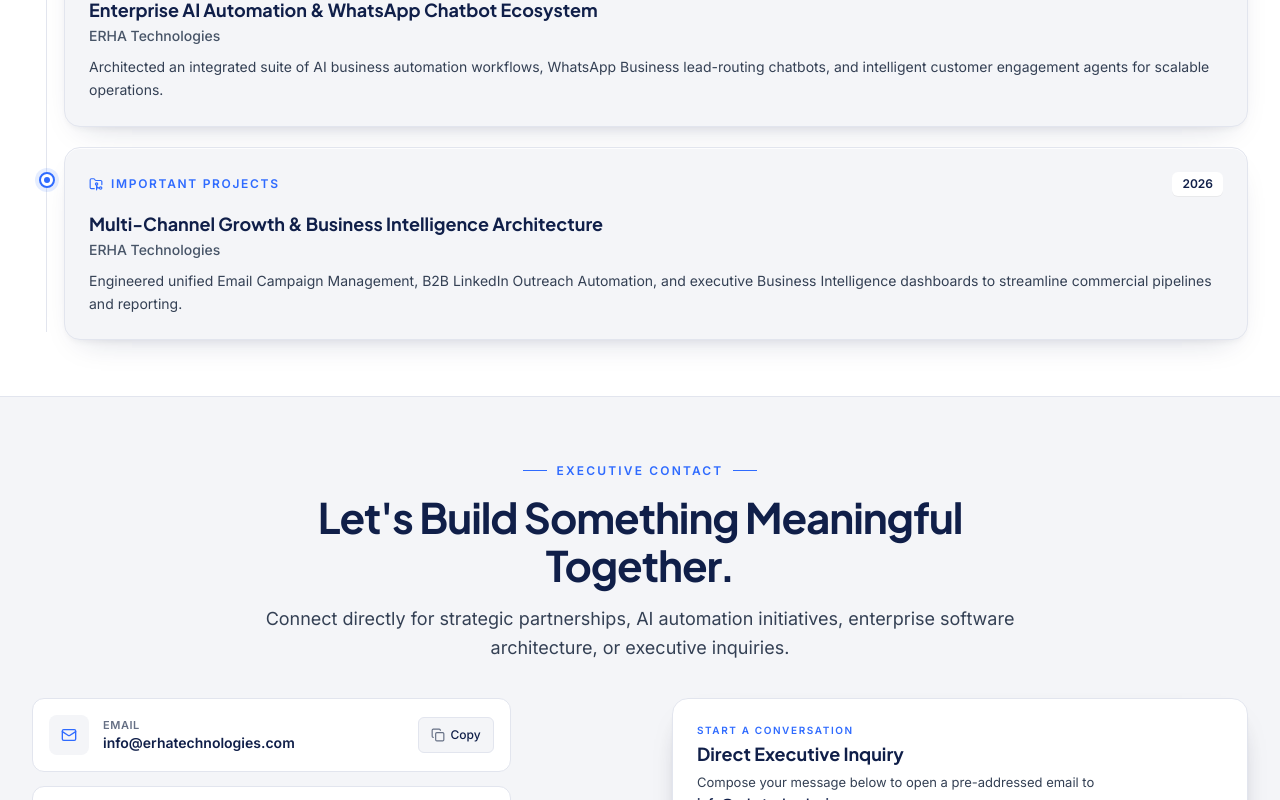
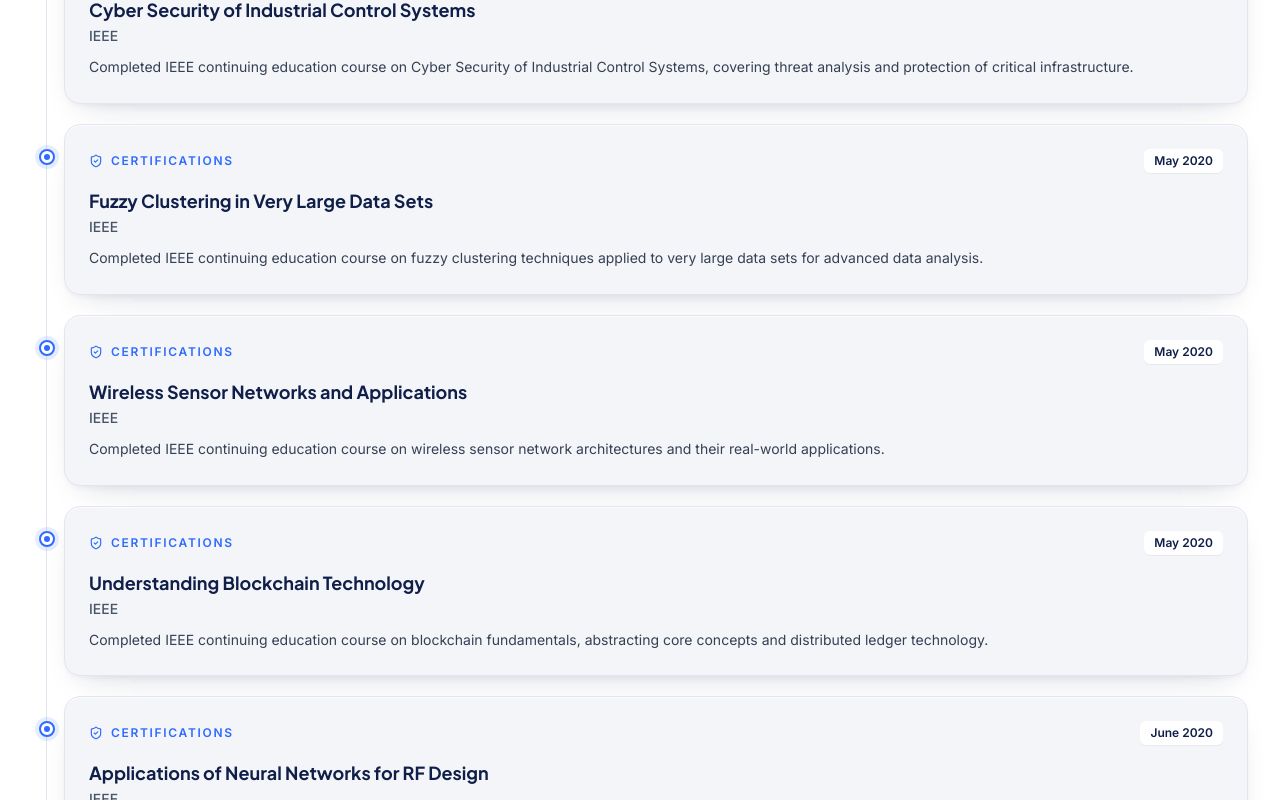
Before and after one commit to muhammadhasanali047-gif/portfolio-, a Next.js app: page / in a window 1280 px wide. Shown: the part 8160-8960 px from the top of the page. Built offline with nearby package versions, Linux system fonts and the light colour scheme; no server answers.

Commit message:
Add 9 IEEE certifications to timeline

```diff
--- a/src/data/portfolio.ts
+++ b/src/data/portfolio.ts
@@ -593,6 +593,86 @@ export const TIMELINE_ENTRIES: TimelineEntry[] = [
     isVerified: true,
   },
   {
+    id: "certification-cyber-security-ics",
+    category: "Certifications",
+    title: "Cyber Security of Industrial Control Systems",
+    organization: "IEEE",
+    period: "May 2020",
+    description:
+      "Completed IEEE continuing education course on Cyber Security of Industrial Control Systems, covering threat analysis and protection of critical infrastructure.",
+    isVerified: true,
+  },
+  {
+    id: "certification-fuzzy-clustering",
+    category: "Certifications",
+    title: "Fuzzy Clustering in Very Large Data Sets",
+    organization: "IEEE",
+    period: "May 2020",
+    description:
+      "Completed IEEE continuing education course on fuzzy clustering techniques applied to very large data sets for advanced data analysis.",
+    isVerified: true,
+  },
+  {
+    id: "certification-wireless-sensor",
+    category: "Certifications",
+    title: "Wireless Sensor Networks and Applications",
+    organization: "IEEE",
+    period: "May 2020",
+    description:
+      "Completed IEEE continuing education course on wireless sensor network architectures and their real-world applications.",
+    isVerified: true,
+  },
+  {
+    id: "certification-blockchain",
+    category: "Certifications",
+    title: "Understanding Blockchain Technology",
+    organization: "IEEE",
+    period: "May 2020",
+    description:
+      "Completed IEEE continuing education course on blockchain fundamentals, abstracting core concepts and distributed ledger technology.",
+    isVerified: true,
+  },
+  {
+    id: "certification-neural-networks-rf",
+    category: "Certifications",
+    title: "Applications of Neural Networks for RF Design",
+    organization: "IEEE",
+    period: "June 2020",
+    description:
+      "Completed IEEE continuing education course on applying neural network techniques to radio frequency (RF) design and optimization.",
+    isVerified: true,
+  },
+  {
+    id: "certification-software-construction",
+    category: "Certifications",
+    title: "Software Construction, Methods and Tools (CSDA)",
+    organization: "IEEE",
+    period: "June 2020",
+    description:
+      "Completed IEEE CSDA continuing education course covering software construction methodologies, development tools, and best practices.",
+    isVerified: true,
+  },
+  {
+    id: "certification-discover-5g",
+    category: "Certifications",
+    title: "Discover 5G",
+    organization: "IEEE",
+    period: "June 2020",
+    description:
+      "Completed IEEE continuing education course on 5G technology fundamentals, architecture, and next-generation mobile network applications.",
+    isVerified: true,
+  },
+  {
+    id: "certification-rfid",
+    category: "Certifications",
+    title: "Principles and Applications of RFID",
+    organization: "IEEE",
+    period: "July 2020",
+    description:
+      "Completed IEEE continuing education course on RFID principles, protocols, and practical applications in identification and tracking systems.",
+    isVerified: true,
+  },
+  {
     id: "important-project-ai-suite",
     category: "Important Projects",
     title: "Enterprise AI Automation & WhatsApp Chatbot Ecosystem",
```
